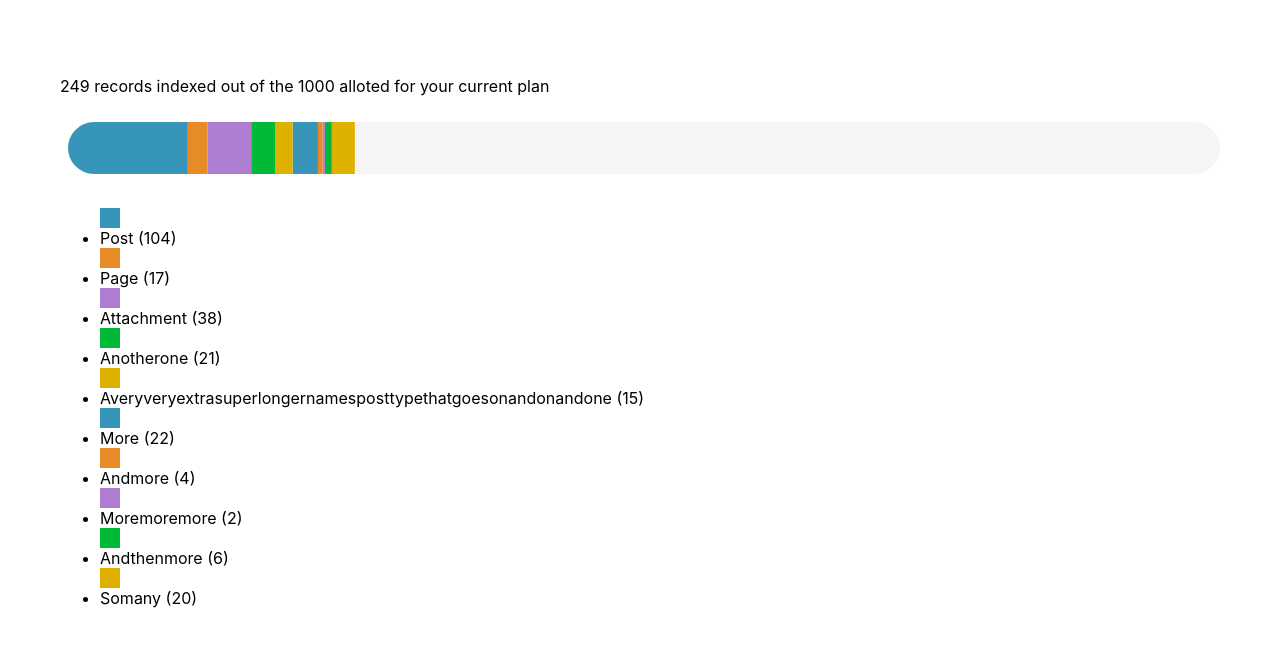
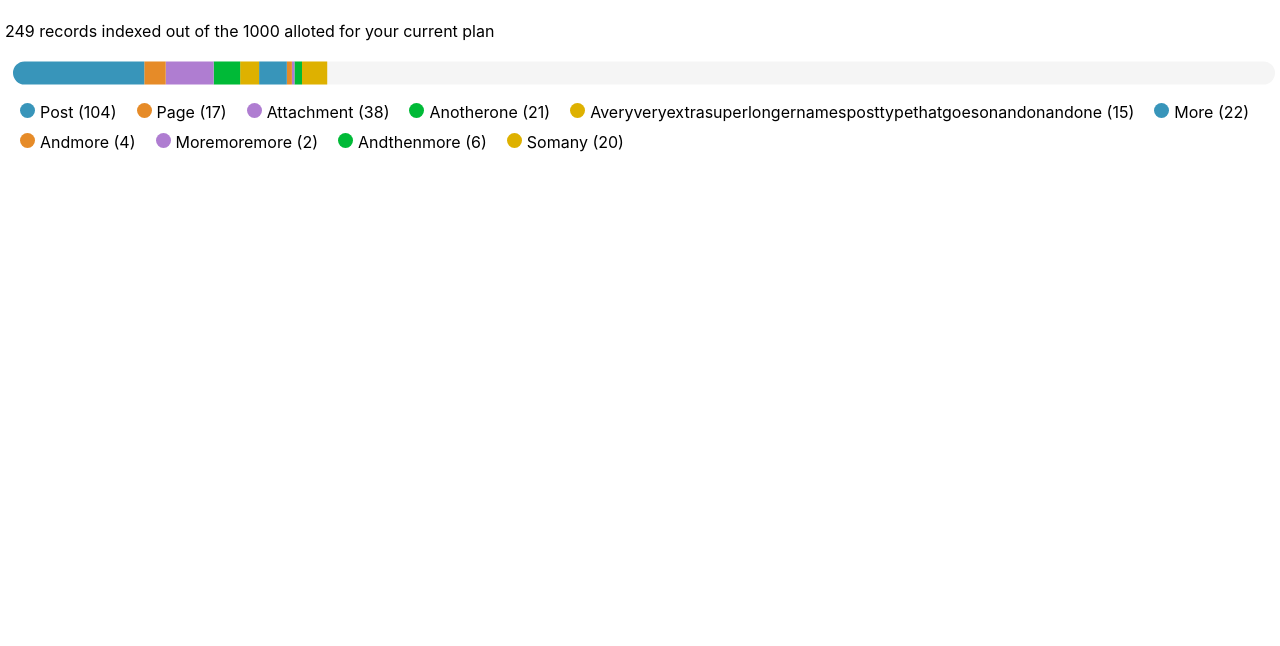
Before and after one commit to annacmc/records-meter, a React (Create React App) app: page / in a window 1280 px wide. Shown: the top 646 px of the page. Built offline with nearby package versions, Linux system fonts and the light colour scheme.

Commit message:
Styling the legend

```diff
--- a/src/App.css
+++ b/src/App.css
@@ -1,13 +1,30 @@
 .chartContainer {
-  height: 80px;
+  height: 40px;
 }
 
 main {
-  padding: 60px;
+  padding: 5px;
+
 }
 
 .chartLegendBox {
-  margin-right: 8px;
-  width: 20px;
-  height: 20px;
+  margin-right: 5px;
+  margin-left: 10px;
+  width: 15px;
+  height: 15px;
+  border-radius: 100%;
+  display:inline-block;
 }
+
+ul.chartLegend {
+  padding-left: 0;
+}
+
+.chartLegend li  {
+  display:inline-block;
+  padding:5px;
+}
+.chartLegend {
+  list-style:none;
+  display: inline;
+}
```
